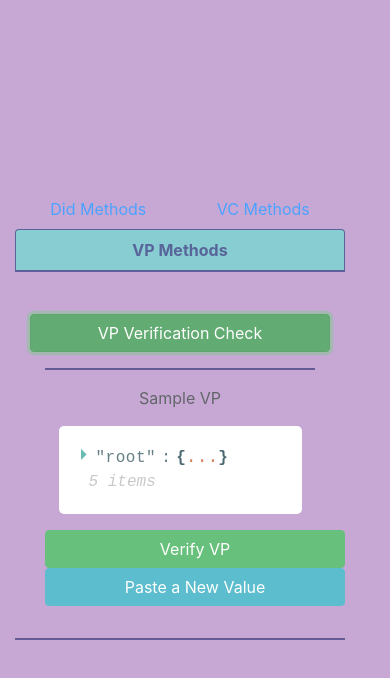
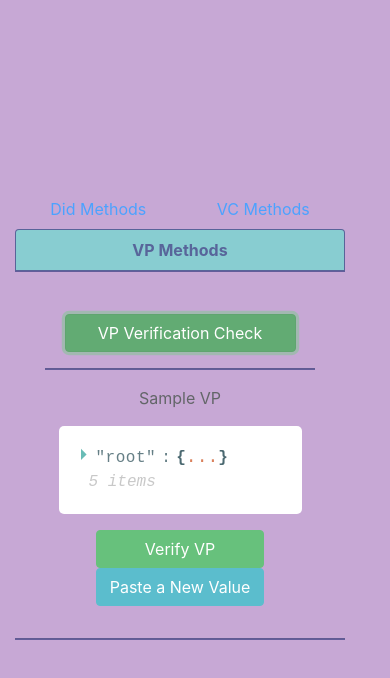
Before and after one commit to affinidi/affinidi-interop-test-service, a React (Create React App) app in the folder apps/issuer/: page /checks/vp in a window 390 px wide. Both pictures are taken after a click on the button "VP Verification Check". Shown: the part 844-1522 px from the top of the page. Built offline with nearby package versions, Linux system fonts and the light colour scheme.

Commit message:
made it responsive

```diff
--- a/apps/issuer/src/App.css
+++ b/apps/issuer/src/App.css
@@ -85,7 +85,8 @@
 
 .btn-width {
   margin: 0 auto;
-  width: 300px !important;
+  width: 70% !important;
+  max-width: 300px;
 }
 
 .btn-height {
--- a/apps/issuer/src/components/VC/VerifyVC.js
+++ b/apps/issuer/src/components/VC/VerifyVC.js
@@ -125,7 +125,7 @@ export default class VerifyVC extends Component {
 					): ''}
 
 					{this.state.edit === false ? (
-						<div className="row form-group">
+						<div className="row form-group no-margin no-padding">
 							<div className="col-md-6">
 								<input type="submit" value="Verify VC" className="btn btn-success btn-block btn-width" />
 							</div>
--- a/apps/issuer/src/components/VP/VerifyVP.js
+++ b/apps/issuer/src/components/VP/VerifyVP.js
@@ -125,11 +125,11 @@ export default class VerifyVP extends Component {
 					): ''}
 
 					{this.state.edit === false ? (
-						<div className="row form-group">
-							<div className="col-md-6">
+						<div className="row form-group no-margin no-padding">
+							<div className="col-s-3 col-md-6">
 								<input type="submit" value="Verify VP" className="btn btn-success btn-block btn-width" />
 							</div>
-							<div className="col-md-6">
+							<div className="col-s-3 col-md-6">
 								<button className="btn btn-info btn-block btn-width" onClick={this.changeVp}>Paste a New Value</button>
 							</div>
 						</div>
```
